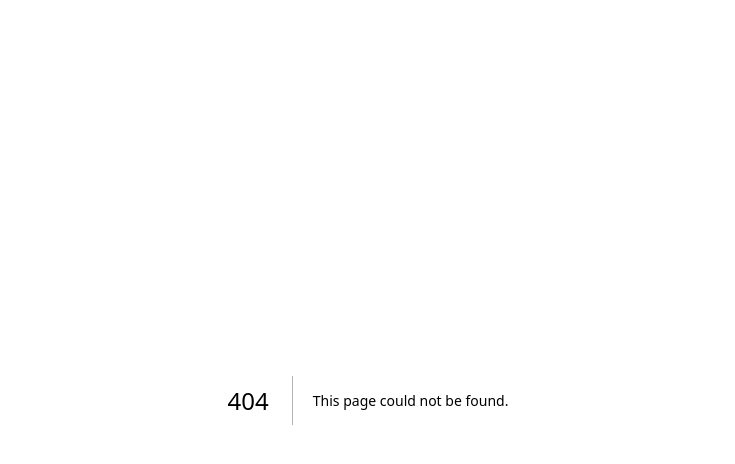
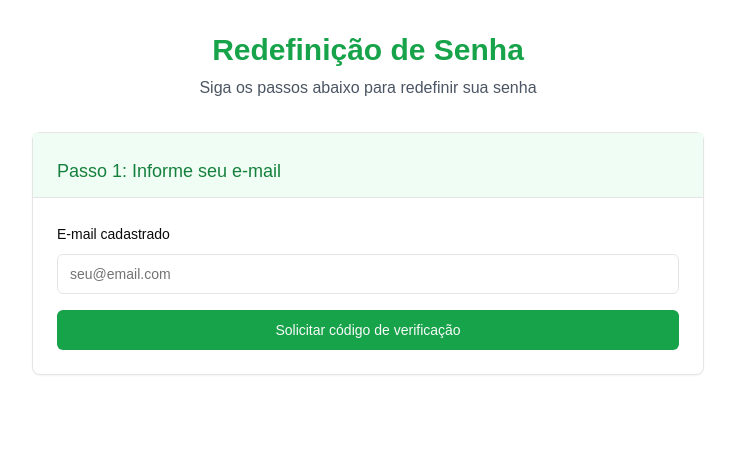
Before and after one commit to giovannivassoler/e-coleta, a Next.js app: page /redefincao-senha in a window 1280 px wide. Before the commit this address had no page. Shown: the top 464 px of the page, without its empty margins (272-1007 px from the left). Built offline with nearby package versions, Linux system fonts and the light colour scheme.

Commit message:
Redefinção de senha

```diff
--- /dev/null
+++ b/src/app/(autenticacao)/redefincao-senha/page.tsx
@@ -0,0 +1,171 @@
+'use client'
+
+import { Button } from "@/components/ui/button";
+import { Card, CardContent, CardHeader } from "@/components/ui/card";
+import { Input } from "@/components/ui/input";
+import { Label } from "@/components/ui/label";
+import { ArrowRight, Check } from "lucide-react";
+import Link from "next/link";
+import { useState } from "react"
+
+export default function RedefinirSenha (){
+  const [email, setEmail] = useState("")
+  const [senha, setSenha] = useState("")
+  const [confirmarSenha, setConfirmarSenha] = useState("")
+  const [codigo, setCodigo] = useState("")
+  const [etapa, setEtapa] = useState(1)
+  const [enviado, setEnviado] = useState(false)
+
+  const solicitarCodigo = (e: React.FormEvent) => {
+    e.preventDefault()
+    setEnviado(true)
+    // Simulação de envio de código
+    setTimeout(() => {
+      setEtapa(2)
+    }, 1500)
+  }
+
+  const confirmarCodigo = (e: React.FormEvent) => {
+    e.preventDefault()
+    // Simulação de verificação de código
+    setEtapa(3)
+  }
+
+  const redefinirSenha = (e: React.FormEvent) => {
+    e.preventDefault()
+    // Simulação de redefinição de senha
+    setEtapa(4)
+  }
+
+return (<main className="flex-1 container mx-auto py-8 px-4">
+    <div className="max-w-2xl mx-auto">
+      <h1 className="text-3xl font-bold text-center text-green-600 mb-2">Redefinição de Senha</h1>
+      <p className="text-center text-gray-600 mb-8">Siga os passos abaixo para redefinir sua senha</p>
+
+      {etapa === 1 && (
+        <Card>
+          <CardHeader className="bg-green-50 border-b pb-3">
+            <h2 className="text-lg font-medium text-green-700">Passo 1: Informe seu e-mail</h2>
+          </CardHeader>
+          <CardContent className="pt-6">
+            <form onSubmit={solicitarCodigo} className="space-y-4">
+              <div className="space-y-2">
+                <Label htmlFor="email">E-mail cadastrado</Label>
+                <Input
+                  id="email"
+                  type="email"
+                  placeholder="seu@email.com"
+                  value={email}
+                  onChange={(e) => setEmail(e.target.value)}
+                  required
+                />
+              </div>
+              <Button type="submit" className="w-full bg-green-600 hover:bg-green-700" disabled={enviado}>
+                {enviado ? "Enviando..." : "Solicitar código de verificação"}
+              </Button>
+            </form>
+          </CardContent>
+        </Card>
+      )}
+
+      {etapa === 2 && (
+        <Card>
+          <CardHeader className="bg-green-50 border-b pb-3">
+            <h2 className="text-lg font-medium text-green-700">Passo 2: Verifique seu e-mail</h2>
+          </CardHeader>
+          <CardContent className="pt-6">
+            <div className="bg-green-50 p-4 rounded-md mb-4">
+              <p className="text-green-700">
+                Enviamos um código de verificação para <strong>{email}</strong>. Por favor, verifique sua caixa de
+                entrada e insira o código abaixo.
+              </p>
+            </div>
+            <form onSubmit={confirmarCodigo} className="space-y-4">
+              <div className="space-y-2">
+                <Label htmlFor="codigo">Código de verificação</Label>
+                <Input
+                  id="codigo"
+                  type="text"
+                  placeholder="Digite o código recebido"
+                  value={codigo}
+                  onChange={(e) => setCodigo(e.target.value)}
+                  required
+                />
+              </div>
+              <Button type="submit" className="w-full bg-green-600 hover:bg-green-700">
+                Verificar código
+              </Button>
+            </form>
+          </CardContent>
+        </Card>
+      )}
+
+      {etapa === 3 && (
+        <Card>
+          <CardHeader className="bg-green-50 border-b pb-3">
+            <h2 className="text-lg font-medium text-green-700">Passo 3: Crie uma nova senha</h2>
+          </CardHeader>
+          <CardContent className="pt-6">
+            <form onSubmit={redefinirSenha} className="space-y-4">
+              <div className="space-y-2">
+                <Label htmlFor="senha">Nova senha</Label>
+                <Input
+                  id="senha"
+                  type="password"
+                  placeholder="Digite sua nova senha"
+                  value={senha}
+                  onChange={(e) => setSenha(e.target.value)}
+                  required
+                />
+              </div>
+              <div className="space-y-2">
+                <Label htmlFor="confirmarSenha">Confirme a nova senha</Label>
+                <Input
+                  id="confirmarSenha"
+                  type="password"
+                  placeholder="Digite novamente sua nova senha"
+                  value={confirmarSenha}
+                  onChange={(e) => setConfirmarSenha(e.target.value)}
+                  required
+                />
+                {senha && confirmarSenha && senha !== confirmarSenha && (
+                  <p className="text-red-500 text-sm">As senhas não coincidem</p>
+                )}
+              </div>
+              <Button
+                type="submit"
+                className="w-full bg-green-600 hover:bg-green-700"
+                disabled={!senha || !confirmarSenha || senha !== confirmarSenha}
+              >
+                Redefinir senha
+              </Button>
+            </form>
+          </CardContent>
+        </Card>
+      )}
+
+      {etapa === 4 && (
+        <Card>
+          <CardHeader className="bg-green-50 border-b pb-3">
+            <h2 className="text-lg font-medium text-green-700">Senha redefinida com sucesso!</h2>
+          </CardHeader>
+          <CardContent className="pt-6">
+            <div className="text-center py-6">
+              <div className="mx-auto w-12 h-12 bg-green-100 rounded-full flex items-center justify-center mb-4">
+                <Check className="h-6 w-6 text-green-600" />
+              </div>
+              <h3 className="text-xl font-medium text-green-700 mb-2">Tudo pronto!</h3>
+              <p className="text-gray-600 mb-6">
+                Sua senha foi redefinida com sucesso. Agora você pode entrar na sua conta usando sua nova senha.
+              </p>
+              <Link href="/login">
+                <Button className="bg-green-600 hover:bg-green-700">
+                  Ir para o login <ArrowRight className="ml-2 h-4 w-4" />
+                </Button>
+              </Link>
+            </div>
+          </CardContent>
+        </Card>
+      )}
+    </div>
+  </main>)}
```
